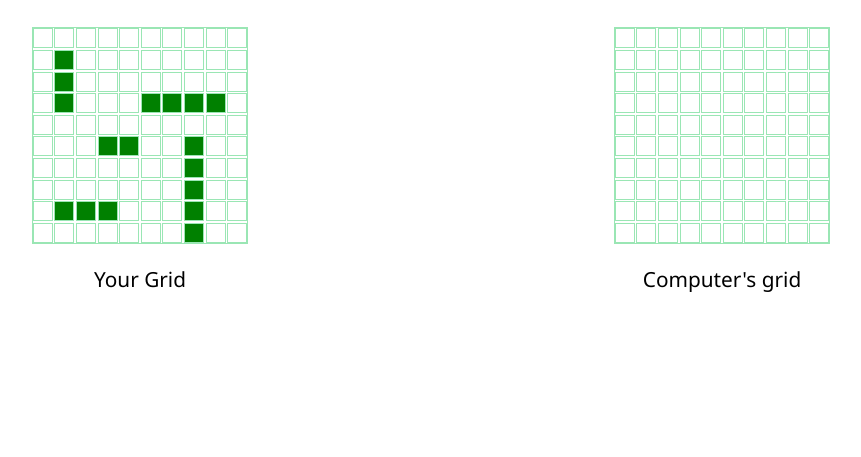
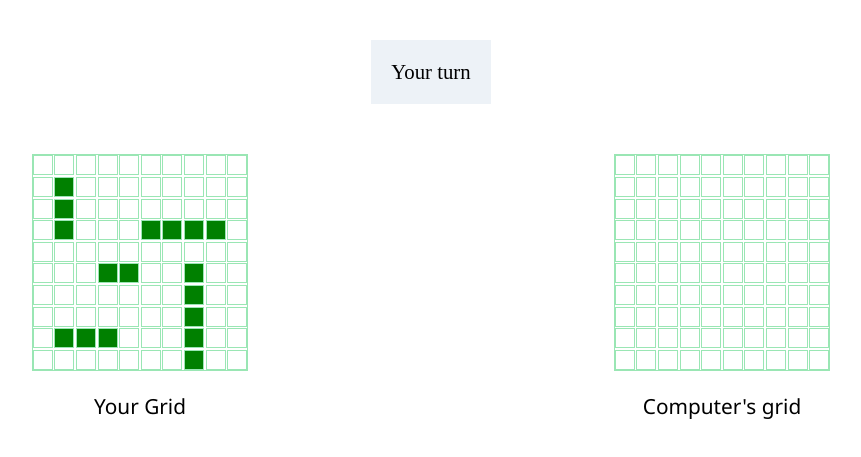
Before and after one commit to TildaDares/battleship, a website built with webpack: page dist/index.html in a window 1280 px wide. Shown: the part 61-518 px from the top of the page, without its empty margins (209-1070 px from the left). Built offline with nearby package versions, Linux system fonts and the light colour scheme.

Commit message:
added element to display turns

```diff
--- a/dist/index.html
+++ b/dist/index.html
@@ -12,6 +12,9 @@
   <body>
     <div class="main">
       <h1 class="title">Battleship</h1>
+      <div class="turn">
+        <p>Your turn</p>
+      </div>
       <div class="grid-container">
         <div id="human-container">
           <div class="grids human-grid"></div>
--- a/dist/styles.css
+++ b/dist/styles.css
@@ -4,6 +4,18 @@
 
 button {
   background-color: transparent;
+}
+
+.turn {
+  display: flex;
+  justify-content: center;
+}
+
+.turn p {
+  background-color: #edf2f7;
+  padding: 20px;
+  width: fit-content;
+  font-size: 1.3rem;
 }
 
 .title {
```
